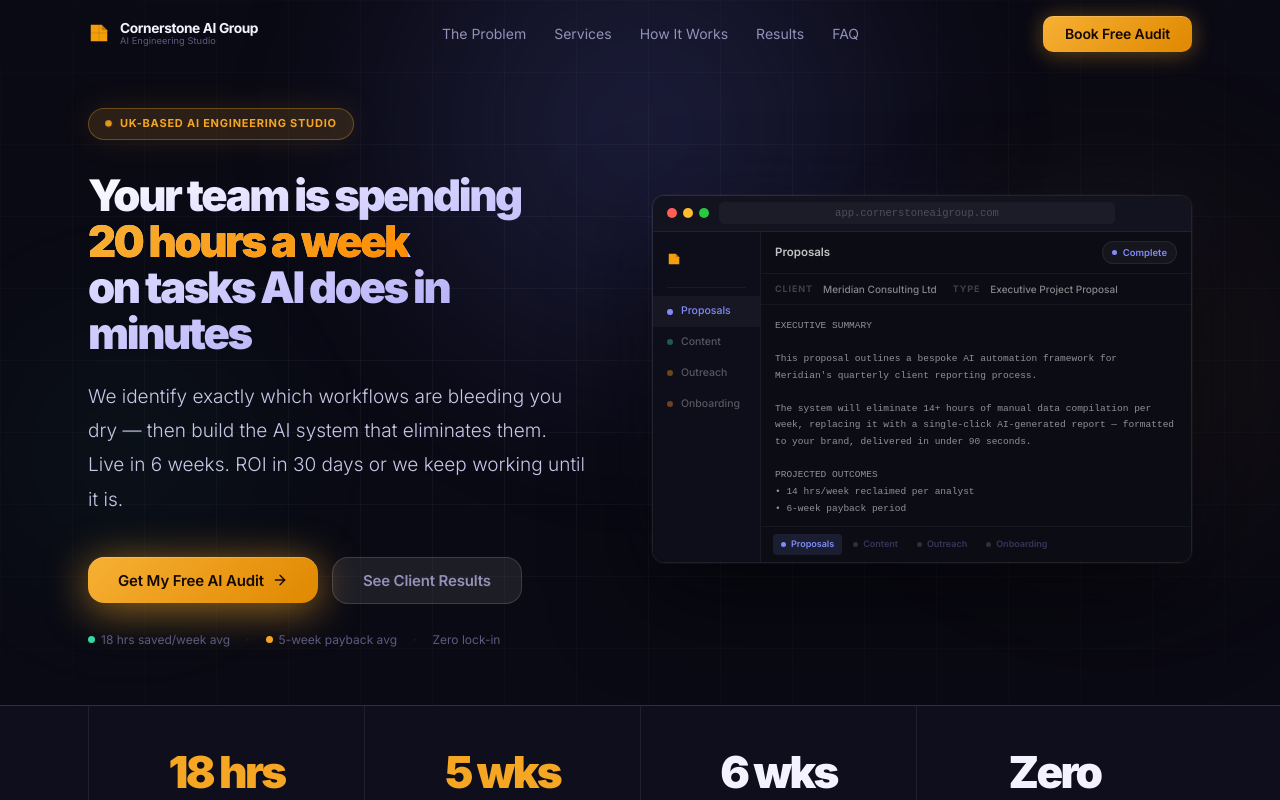
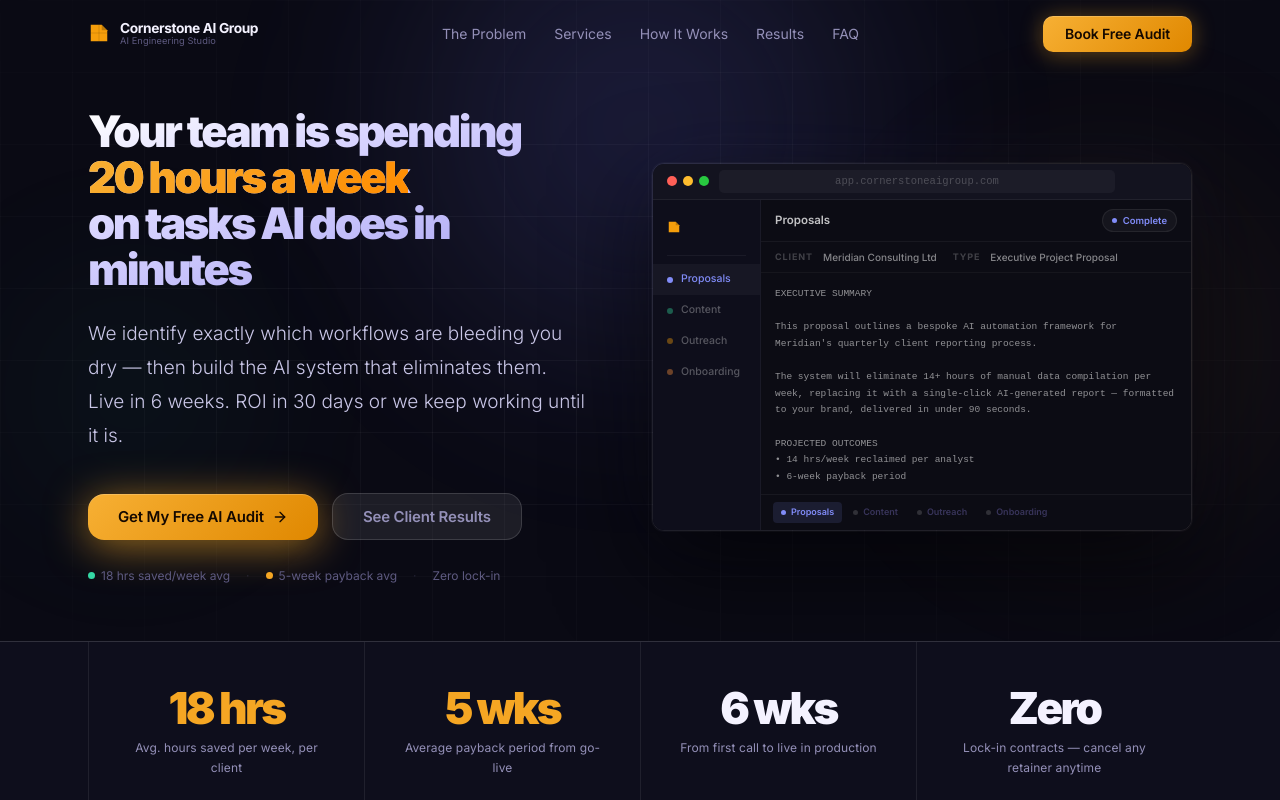
Before and after one commit to 100492107/caig-website, a React (Vite) app: page / in a window 1280 px wide. Shown: the top 800 px of the page. Built offline with nearby package versions, Linux system fonts and the light colour scheme.

Commit message:
Remove hero eyebrow badge to eliminate gap below nav

```diff
--- a/src/App.jsx
+++ b/src/App.jsx
@@ -382,16 +382,6 @@ function Hero() {
         <div className="hero-split">
           {/* Left: copy */}
           <div className="hero-copy">
-            <motion.div
-              className="hero-eyebrow"
-              initial={{ opacity: 0, y: 14 }}
-              animate={{ opacity: 1, y: 0 }}
-              transition={{ delay: 0.1, duration: 0.5 }}
-            >
-              <span className="hero-pulse" />
-              UK-Based AI Engineering Studio
-            </motion.div>
-
             <motion.h1
               className="hero-h1"
               initial={{ opacity: 0, y: 24 }}
```
Also changed, not shown: 3 other files (tests, documents, lock files or other folders).
